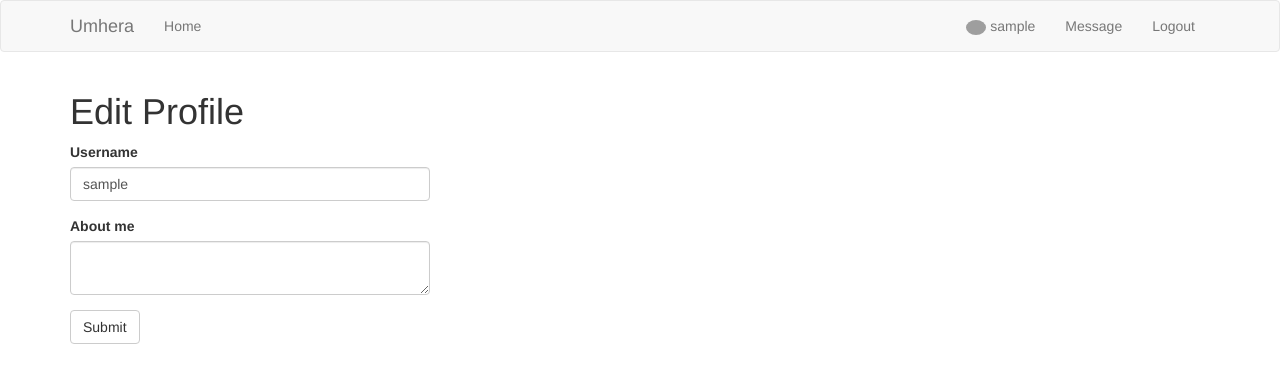
After one commit to vibhorrawal/python-flask-blog, a Flask app: page /user/edit_profile in a window 1280 px wide. The commit adds this page. Shown: the top 383 px of the page. Run offline with Flask 2, Linux system fonts and the light colour scheme; the visitor is signed in with stand-in values (Sample User, id 1); data comes from the database, SQL or seed files in the repository; parts of the project's set-up code (start-up, migrations or seed data) failed here and were passed over; some libraries are stand-ins or nearby versions; grey boxes are pictures that could not be loaded.

Commit message:
Added edit profile page and improved logging

```diff
--- a/app/models.py
+++ b/app/models.py
@@ -53,6 +53,11 @@ class User(UserMixin, db.Model):
                                    foreign_keys='Message.recipient_id',
                                    backref='recipient', lazy='dynamic')
 
+
+    def set_about(self, new_username, new_about_me):
+        self.username = new_username
+        self.about_me = new_about_me
+        db.session.commit()
 
     def get_post(self):
         """
--- /dev/null
+++ b/app/templates/user/edit_profile.html
@@ -0,0 +1,11 @@
+{% extends "base.html" %}
+{% import 'bootstrap/wtf.html' as wtf %}
+
+{% block app_content %}
+    <h1>Edit Profile</h1>
+    <div class="row" style="align-content:centre;">
+        <div class="col-md-4">
+            {{ wtf.quick_form(form) }}
+        </div>
+    </div>
+{% endblock %}
--- a/app/templates/user/profile.html
+++ b/app/templates/user/profile.html
@@ -18,7 +18,7 @@
                 <br><br>
                 {% if not current_user.is_anonymous %}
                     {% if user == current_user %}
-                    <p><a href="">Edit your profile</a></p>
+                    <p><a href="{{ url_for('user.edit_profile') }}">Edit your profile</a></p>
                     {% elif current_user.is_following(user) %}
                     <p><a href="{{ url_for('main.unfollow', username=user.username) }}">Unfollow</a></p>
                     {% else %}
--- /dev/null
+++ b/app/user/forms.py
@@ -0,0 +1,28 @@
+#Flask dependencies
+from flask_wtf import FlaskForm
+from wtforms import StringField, TextAreaField, SubmitField
+from wtforms.validators import DataRequired, Length, ValidationError
+
+#App dependencies
+from app.models import User
+
+class EditProfileForm(FlaskForm):
+    username = StringField('Username', validators=[DataRequired()])
+    about_me = TextAreaField('About me', validators=[Length(min=0, max=140)])
+    submit = SubmitField('Submit')
+
+    def __init__(self, original_username, *args, **kwargs):
+        super(EditProfileForm, self).__init__(*args, **kwargs)
+        self.original_username = original_username
+
+    def validate_username(self, username):
+        """
+        Method to validate if username already do not exist.
+        """
+        if username.data != self.original_username:
+            user = User.query.filter_by(username=self.username.data).first()
+            if user is not None:
+                raise ValidationError('Please use a different username.')
+
+        if ' ' in username.data:
+            raise ValidationError('Blanck spaces not allowed in username')
--- a/app/user/routes.py
+++ b/app/user/routes.py
@@ -3,11 +3,14 @@ import json
 
 #Flask and it's dependencies
 from flask import render_template, url_for,\
-                  request, current_app, abort
+                  request, current_app, abort, \
+                  flash, redirect
 from flask_login import current_user, login_required
 
 #App dependencies
 from app.user import bp
+from app.user.forms import EditProfileForm
+
 from app.models import User, Post
 
 @bp.route('/<username>')
@@ -45,15 +48,6 @@ def _ffCount(username):
         'Followers': user.get_followers_count()
     })
 
-@bp.route('/messages')
-@login_required
-def messages():
-    """
-    View function to List all active conversation.
-    """
-    unread_users = current_user.get_unread_user()
-    return render_template('user/messages.html', users=users)
-
 @bp.route('/followers/<username>')
 def followers(username):
     """
@@ -71,3 +65,17 @@ def followed(username):
     u = User.get_user(username)
     users = u.get_followed()
     return render_template('user/followed.html', user=u, users=users)
+
+@bp.route('/edit_profile', methods=['GET', 'POST'])
+@login_required
+def edit_profile():
+    form = EditProfileForm(current_user.username)
+    if form.validate_on_submit():
+        current_user.set_about(form.username.data, form.about_me.data)
+        flash('Your changes have been saved.')
+        return redirect(url_for('user.edit_profile'))
+    elif request.method == 'GET':
+        form.username.data = current_user.username
+        form.about_me.data = current_user.about_me
+    return render_template('user/edit_profile.html', title='Edit Profile',
+                           form=form)
```
Also changed, not shown: app/__init__.py (+17 -4 lines), app/utility.py (+0 -21 lines).
